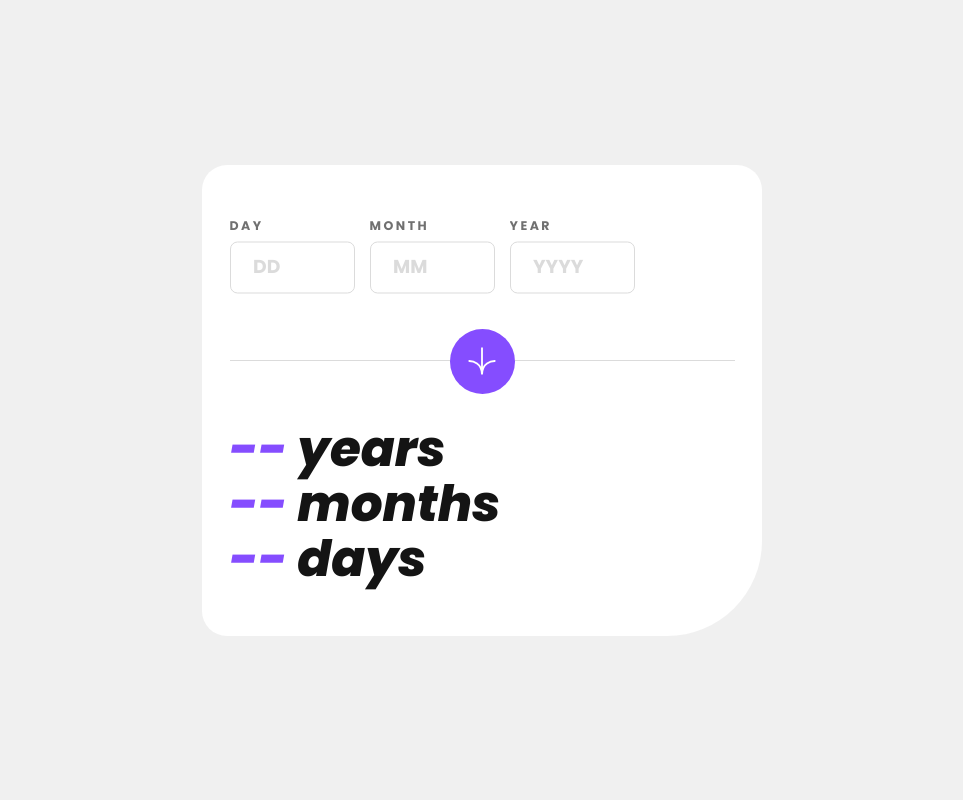
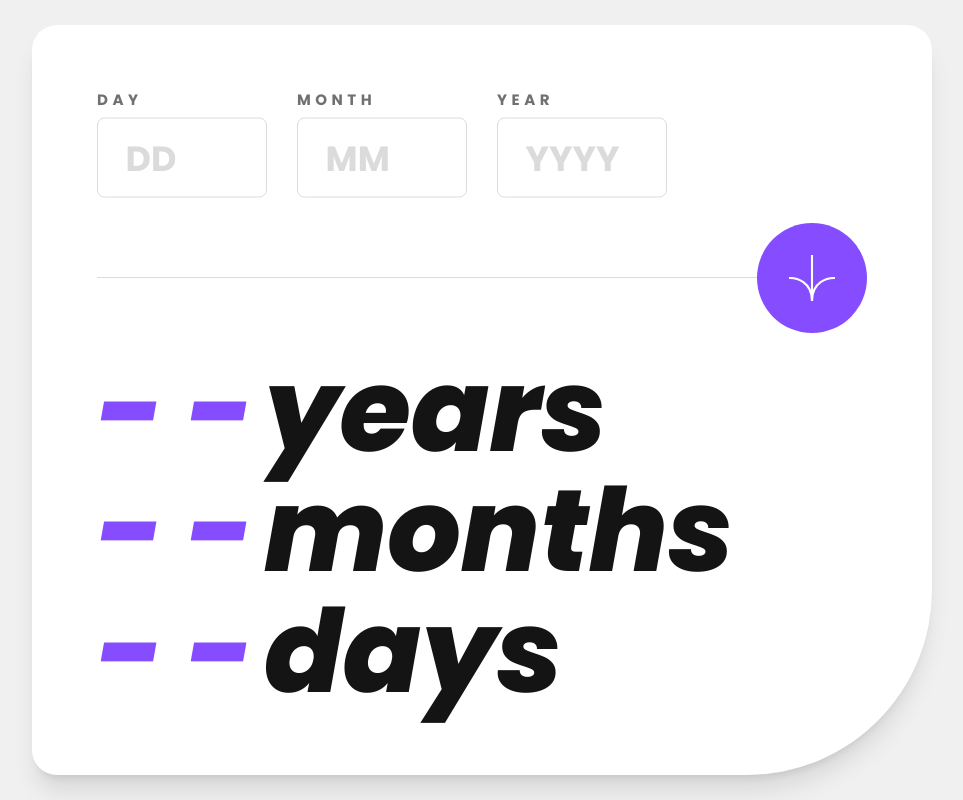
Before and after one commit to DitwanP/AgeCalculatorFM, a React (Vite) app: page / in a window 1280 px wide. Shown: the whole page, without its empty margins (158-1121 px from the left). Built offline with nearby package versions, Linux system fonts and the light colour scheme.

Commit message:
Basic functionality complete and styles.

```diff
--- a/package.json
+++ b/package.json
@@ -10,6 +10,7 @@
     "preview": "vite preview"
   },
   "dependencies": {
+    "moment": "^2.29.4",
     "react": "^18.2.0",
     "react-dom": "^18.2.0"
   },
--- a/src/App.tsx
+++ b/src/App.tsx
@@ -24,7 +24,10 @@ function App() {
 
   return (
     <div className="flex h-screen w-full items-center justify-center bg-off-white p-6">
-      <div className="w-full max-w-4xl rounded-t-4xl rounded-bl-4xl rounded-br-9xl bg-white px-11 py-21">
+      <div
+        className="w-full max-w-4xl rounded-t-4xl rounded-bl-4xl rounded-br-9xl bg-white px-11 py-23
+                  shadow-xl md:max-w-9xl md:rounded-br-18xl md:px-23"
+      >
         <FormInputs formState={formState} stateSetter={setFormState} />
         <ButtonAndDivider
           setAge={setAge}
--- a/src/components/ButtonAndDivider.tsx
+++ b/src/components/ButtonAndDivider.tsx
@@ -5,25 +5,37 @@ import { validateInput } from "../utility/ValidateInput";
 
 const ButtonAndDivider = (props: ButtonAndDividerPropsInterface) => {
   const handleSubmit = () => {
-    const hasErrors: boolean = validateInput(
-      props.stateSetter,
-      props.formState
-    );
-    console.log("Is valid:", hasErrors);
+    const hasErrors = validateInput(props.stateSetter, props.formState);
+
     if (!hasErrors) {
-      const birthday = props.formState;
-      convertToAge(birthday, props.setAge);
+      const age = convertToAge(props.formState);
+      props.setAge({
+        yearsOld: age.years,
+        monthsOld: age.months,
+        daysOld: age.days,
+      });
+    } else {
+      props.setAge({
+        yearsOld: "",
+        monthsOld: "",
+        daysOld: "",
+      });
     }
   };
 
   return (
-    <div className="relative my-12 flex w-full flex-col items-center justify-center">
+    <div className="relative my-12 flex w-full flex-col items-center justify-center md:my-8 md:items-end">
       <button
         onClick={handleSubmit}
         className="relative z-10 flex h-23 w-23 items-center justify-center
-        rounded-full bg-purple hover:cursor-pointer hover:bg-off-black"
+                  rounded-full bg-purple hover:cursor-pointer hover:bg-off-black
+                  md:h-44 md:w-44"
       >
-        <img src={ArrowIcon} alt="Down Arrow" className="h-11 w-11" />
+        <img
+          src={ArrowIcon}
+          alt="Down Arrow"
+          className="h-11 w-11 md:h-20 md:w-20"
+        />
       </button>
       <div className="absolute h-1 w-full border-t border-light-grey"></div>
     </div>
--- a/src/components/ConvertedAge.tsx
+++ b/src/components/ConvertedAge.tsx
@@ -2,8 +2,8 @@ import { ConvertedAgePropsInterface } from "../utility/Interfaces";
 
 const ConvertedAge = (props: ConvertedAgePropsInterface) => {
   return (
-    <div className="flex justify-start gap-4 text-9xl font-extrabold italic">
-      <span className="text-purple">{props.value ? props.value : "--"}</span>
+    <div className="flex justify-start gap-4 text-9xl font-extrabold italic md:text-18xl">
+      <span className="text-purple">{props.value ? props.value : "- -"}</span>
       <span className="text-off-black">{props.unit}</span>
     </div>
   );
--- a/src/components/FormInputs.tsx
+++ b/src/components/FormInputs.tsx
@@ -4,7 +4,7 @@ import { FormInputsPopsInterface } from "../utility/Interfaces";
 
 const FormInputs = (props: FormInputsPopsInterface) => {
   return (
-    <div className="flex w-full gap-6">
+    <div className="flex w-full gap-6 md:gap-12">
       <TextInput
         label="day"
         placeholder="dd"
--- a/src/components/TextInput.tsx
+++ b/src/components/TextInput.tsx
@@ -18,7 +18,7 @@ const TextInput = (props: InputPropsInterface) => {
     <div className="flex flex-col overflow-x-hidden">
       <label
         htmlFor={props.label}
-        className={`text mb-2 text-xl tracking-widest-2
+        className={`text mb-2 text-xl tracking-widest-2 md:text-2xl md:tracking-widest-3
         ${props.hasError ? "text-light-red" : "text-smokey-grey "}`}
       >
         {props.label.toUpperCase()}
@@ -27,12 +27,12 @@ const TextInput = (props: InputPropsInterface) => {
         type="number"
         id={props.label}
         onChange={handleInputChange}
-        // onBlur={props.handleReset}
         placeholder={props.placeholder.toUpperCase()}
         aria-placeholder={props.placeholder.toUpperCase()}
-        className={`mb-3 h-21 max-w-xxs translate-y-1 rounded-xl border border-light-grey px-6 text-4xl
-        text-off-black placeholder:-translate-y-1 placeholder:pl-3 placeholder:text-3xl
-        placeholder:text-light-grey focus-visible:outline-2
+        className={`mb-3 h-21 max-w-4xs translate-y-1 rounded-xl border border-light-grey px-6 text-4xl
+        text-off-black placeholder:-translate-y-1 placeholder:pl-3 placeholder:text-2xl
+        placeholder:text-light-grey focus-visible:outline-2 md:h-32 md:max-w-2xs md:pl-8 md:pr-4 md:text-5xl
+        md:placeholder:-translate-y-0 md:placeholder:text-5xl
         ${
           props.hasError
             ? "border-light-red focus-visible:outline-light-red"
@@ -40,18 +40,18 @@ const TextInput = (props: InputPropsInterface) => {
         }`}
       />
       {props.errorType === "empty" && (
-        <span className="max-w-xxs font-normal italic text-light-red">
+        <span className="max-w-xxs font-normal italic text-light-red md:max-w-2xs md:text-2xl">
           This field is required
         </span>
       )}
       {props.label !== "year" && props.errorType === "invalid" && (
-        <span className="max-w-xxs font-normal italic text-light-red">
+        <span className="max-w-xxs font-normal italic text-light-red md:max-w-2xs md:text-2xl">
           Must be a valid {props.label}
         </span>
       )}
       {props.errorType !== "empty" && props.invalidYear && (
-        <span className="max-w-xxs font-normal italic text-light-red">
-          Must be a valid year in the past
+        <span className="max-w-xxs font-normal italic text-light-red md:max-w-2xs md:text-2xl">
+          Must be in the past
         </span>
       )}
     </div>
--- a/src/utility/ConvertToAge.tsx
+++ b/src/utility/ConvertToAge.tsx
@@ -1,15 +1,19 @@
-import { ConvertedAgeInterface, FormDataInterface } from "./Interfaces";
+import { FormDataInterface } from "./Interfaces";
+import moment from "moment";
 
-export const convertToAge = (
-  birthday: FormDataInterface,
-  setAge: (value: ConvertedAgeInterface) => void
-) => {
-  const day = Number(birthday.day.value);
-  const month = Number(birthday.month.value) - 1;
-  const year = Number(birthday.year.value);
+export const convertToAge = (formInfo: FormDataInterface) => {
+  const day = Number(formInfo.day.value);
+  const month = Number(formInfo.month.value) - 1; //js months are 0 indexed so - 1 fixes off by one
+  const year = Number(formInfo.year.value);
 
-  const date = new Date(year, month, day);
-  console.log("Input data:", birthday);
-  console.log("New 'Date' object: ", date);
-  console.log("New 'Date'.time: ", date.getTime());
+  const birthDate = new Date(year, month, day).getTime();
+  const currentDate = new Date().getTime();
+  const timeBetweenDatesInMs = currentDate - birthDate;
+  const duration = moment.duration(timeBetweenDatesInMs);
+
+  return {
+    years: String(duration.years()),
+    months: String(duration.months()),
+    days: String(duration.days()),
+  };
 };
--- a/tailwind.config.js
+++ b/tailwind.config.js
@@ -17,6 +17,7 @@ export default {
       },
       letterSpacing: {
         "widest-2": "0.2em",
+        "widest-3": "0.3em",
       },
       spacing: {
         20: "4.8rem",
@@ -25,14 +26,30 @@ export default {
       },
       borderRadius: {
         "4xl": "2.5rem",
-        "5xl": "3.5rem",
+        "5xl": "5.5rem",
         "9xl": "9.5rem",
+        "12xl": "12.5rem",
+        "14xl": "14.5rem",
+        "16xl": "16.5rem",
+        "18xl": "18.5rem",
       },
       margin: {
         18: "4.2rem",
       },
       maxWidth: {
-        xxs: "12.5rem",
+        "2xs": "17rem",
+        "4xs": "12.5rem",
+        "8xl": "85rem",
+        "9xl": "90rem",
+      },
+      fontSize: {
+        "5xl": "3.5rem",
+        "11xl": "11.5rem",
+        "12xl": "12.5rem",
+        "14xl": "14.5rem",
+        "15xl": "15.5rem",
+        "16xl": "16.5rem",
+        "18xl": "18.5rem",
       },
     },
   },
```
Also changed, not shown: src/assets/images/icon-arrow.svg, 1 other file (tests, documents, lock files or other folders).
